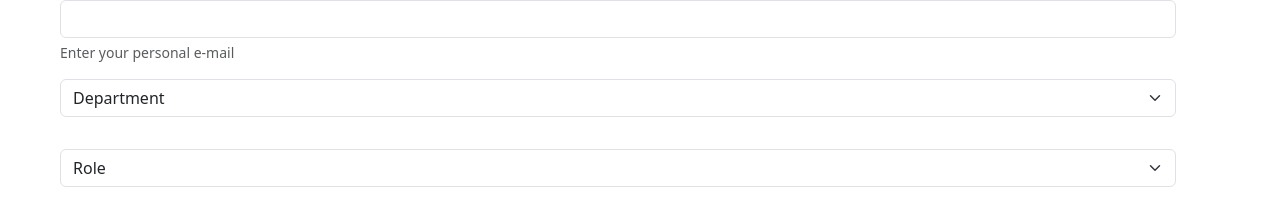
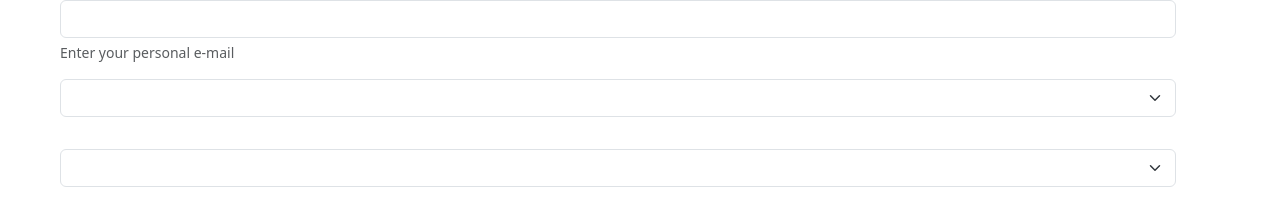
Before and after one commit to sithum-sandaruwan/Employee-Management-Front, an Angular app: page / in a window 1280 px wide. Shown: the part 292-509 px from the top of the page. Built offline with nearby package versions, Linux system fonts and the light colour scheme.

Commit message:
Dropdown developed

```diff
--- a/src/app/page/manage-emp/manage-emp.component.html
+++ b/src/app/page/manage-emp/manage-emp.component.html
@@ -3,23 +3,23 @@
   <h1 class="font-monospace font-bg-dark text-center mb-4 bg-info p-3 fw-bold">Add Employee</h1>
   <div class="input-group mb-3">
     <span class="input-group-text" id="basic-addon1"></span>
-    <input type="text" class="form-control" placeholder="First Name" aria-label="Username" [(ngModel)]="firstName"
+    <input type="text" class="form-control" placeholder="First Name" aria-label="Username" [(ngModel)]="employeeObj.firstName"
       aria-describedby="basic-addon1">
   </div>
   <div class="input-group mb-3">
     <span class="input-group-text" id="basic-addon1"></span>
-    <input type="text" class="form-control" placeholder="Last Name" aria-label="Username"
+    <input type="text" class="form-control" placeholder="Last Name" aria-label="Username" [(ngModel)]="employeeObj.lastName"
       aria-describedby="basic-addon1">
   </div>
 
   <div class="mb-3">
     <label for="exampleInputEmail1" class="form-label">Email address</label>
-    <input type="email" class="form-control" id="exampleInputEmail1" aria-describedby="emailHelp">
+    <input type="email" class="form-control" id="exampleInputEmail1" [(ngModel)]="employeeObj.eMail" aria-describedby="emailHelp">
     <div id="emailHelp" class="form-text">Enter your personal e-mail</div>
   </div>
 
   <div class="input-group mb-3">
-    <select class="form-select mb-3" aria-label="Default select example">
+    <select class="form-select mb-3" aria-label="Default select example" id="department" required [(ngModel)]="employeeObj.department">
       <option selected>Department</option>
       <option value="1">One</option>
       <option value="2">Two</option>
@@ -28,7 +28,7 @@
   </div>
 
   <div class="input-group mb-3">
-    <select class="form-select mb-3" aria-label="Default select example">
+    <select class="form-select mb-3" aria-label="Default select example" id="role" [(ngModel)]="employeeObj.role">
       <option selected>Role</option>
       <option value="1">One</option>
       <option value="2">Two</option>
--- a/src/app/page/manage-emp/manage-emp.component.ts
+++ b/src/app/page/manage-emp/manage-emp.component.ts
@@ -10,9 +10,17 @@ import { FormsModule } from '@angular/forms';
 })
 export class ManageEmpComponent {
 
-  public firstName : String =""
+  public employeeObj= {
+    firstName : "",
+    lastName : "",
+    eMail : "",
+    department : "",
+    role : ""
+  }
   addEmployee(){
 
-    alert(this.firstName)
+    console.log(this.employeeObj)
   }
+
+
 }
```
